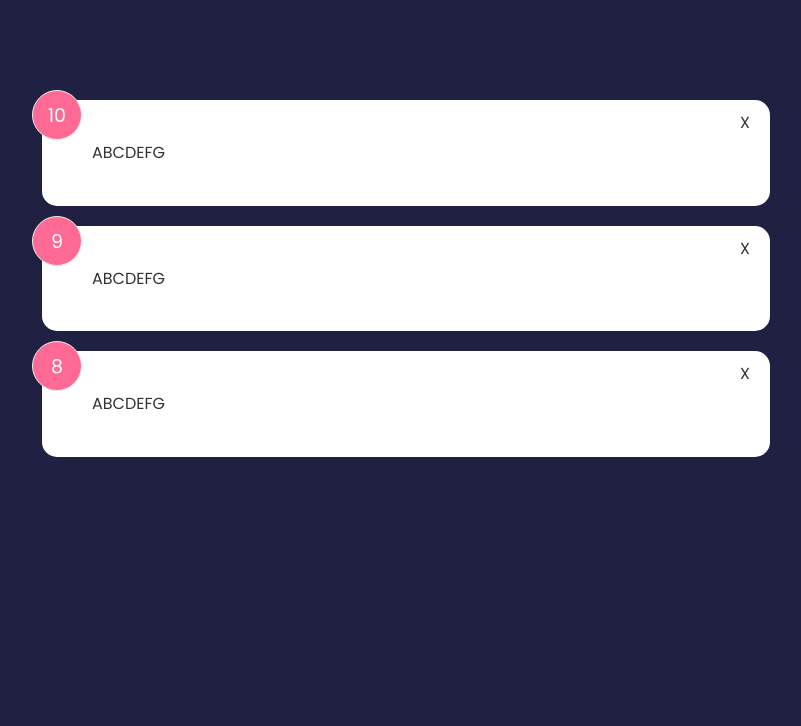
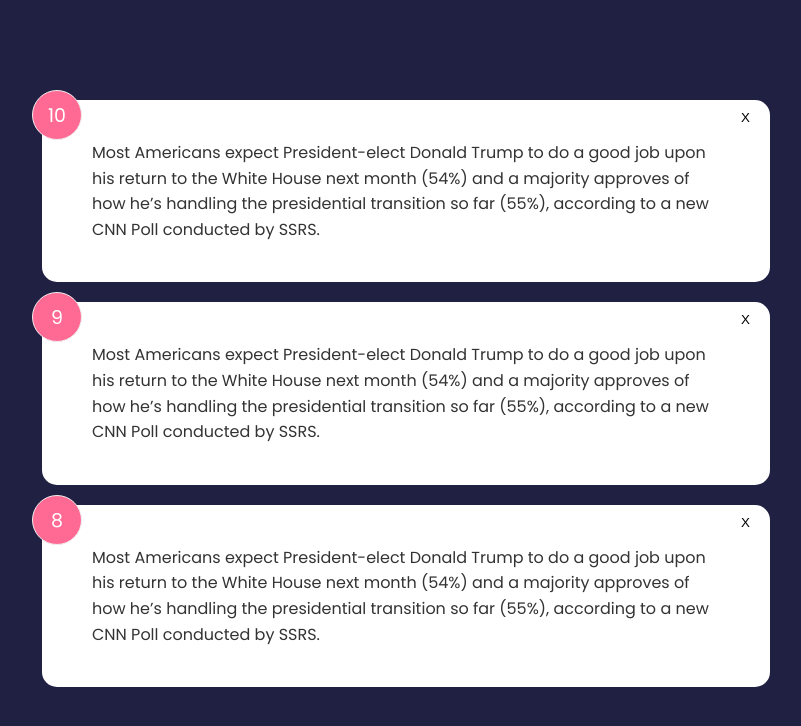
Before and after one commit to meIwata/svelte-feedback-app, a Svelte app: page / in a window 1280 px wide. Shown: the top 726 px of the page, without its empty margins (234-1035 px from the left). Built offline with nearby package versions, Linux system fonts and the light colour scheme.

Commit message:
Add new files

```diff
--- a/src/App.svelte
+++ b/src/App.svelte
@@ -4,23 +4,27 @@
         {
             id: 1,
             rating: 10,
-            text: "ABCDEFG",
+            text: "Most Americans expect President-elect Donald Trump to do a good job upon his return to the White House next month (54%) and a majority approves of how he’s handling the presidential transition so far (55%), according to a new CNN Poll conducted by SSRS.",
         },
         {
             id: 2,
             rating: 9,
-            text: "ABCDEFG",
+            text: "Most Americans expect President-elect Donald Trump to do a good job upon his return to the White House next month (54%) and a majority approves of how he’s handling the presidential transition so far (55%), according to a new CNN Poll conducted by SSRS.",
         },
         {
             id: 3,
             rating: 8,
-            text: "ABCDEFG",
+            text: "Most Americans expect President-elect Donald Trump to do a good job upon his return to the White House next month (54%) and a majority approves of how he’s handling the presidential transition so far (55%), according to a new CNN Poll conducted by SSRS.",
         }
     ]
+
+    const deleteFeedback = (e) => {
+        console.log(e.detail)
+    }
 </script>
 
 <main class="container">
     <!-- <FeedbackList feedback = {feedback} /> -->
-    <FeedbackList {feedback} />
+    <FeedbackList {feedback} on:delete-feedback={deleteFeedback} />
 
 </main>
--- a/src/components/FeedbackItem.svelte
+++ b/src/components/FeedbackItem.svelte
@@ -1,13 +1,20 @@
 <script>
+    import { createEventDispatcher } from "svelte";
     import Card from "./Card.svelte";
     export let item
+
+    const dispatch = createEventDispatcher()
+    const handleDelete = (itemId)=>{
+        // console.log(itemId);
+        dispatch("delete-feedback", itemId)
+    }
 </script>
 
 <Card>
     <div class = "num-display">
         {item.rating}
     </div>
-    <div class="close">X</div>
+    <button class="close" on:click={()=> handleDelete(item.id)}>X</button>
     <p class="text-display">
         {item.text}
     </p>
--- a/src/components/FeedbackList.svelte
+++ b/src/components/FeedbackList.svelte
@@ -8,5 +8,5 @@
 
 {#each feedback as fb (fb.id)}
     <!-- <h3>{fb.text}</h3>     -->
-    <FeedbackItem item={fb} />
+    <FeedbackItem item={fb} on:delete-feedback />
 {/each}
```
